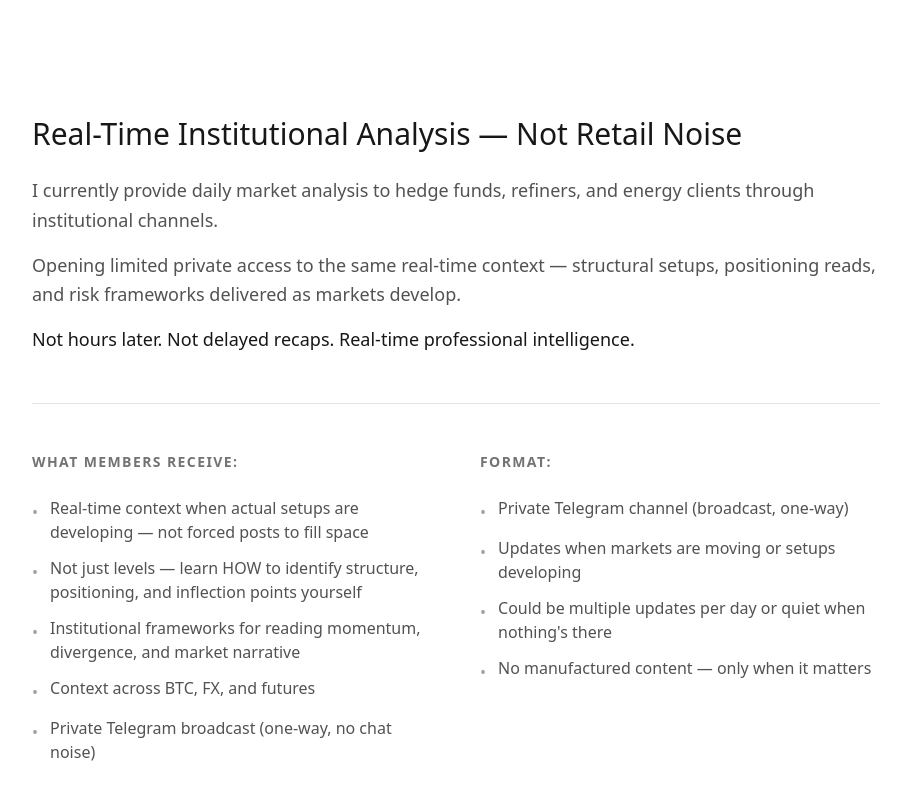
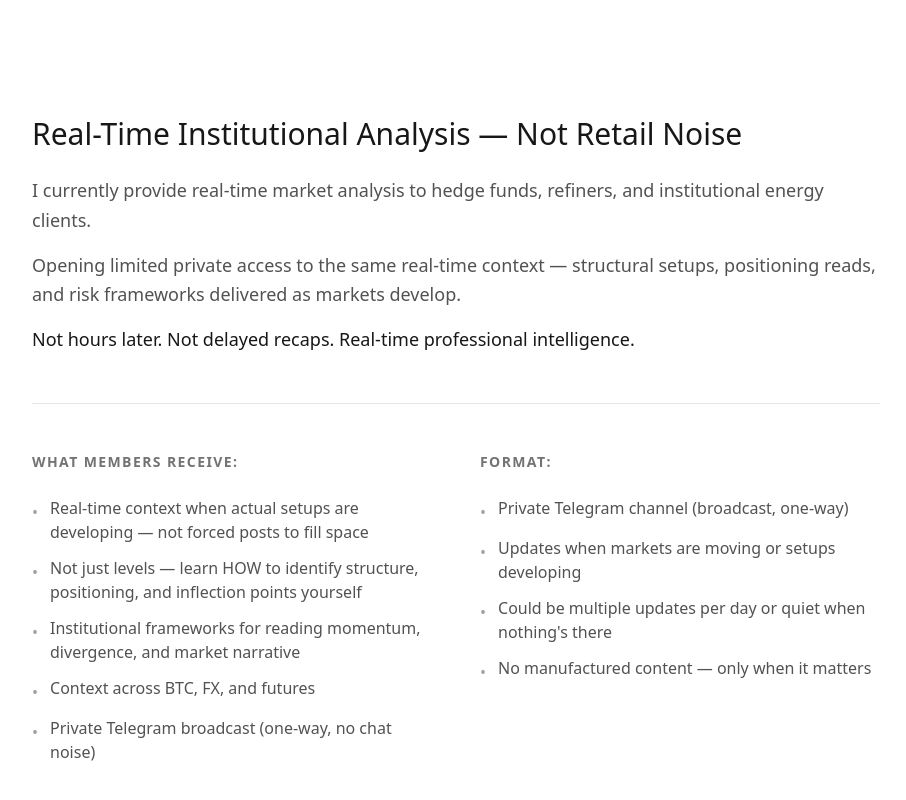
Before and after one commit to apurva670/meridian-early, a Next.js app: page / in a window 1280 px wide. Shown: the part 1147-1947 px from the top of the page, without its empty margins (184-1090 px from the left). Built offline with nearby package versions, Linux system fonts and the light colour scheme; no server answers.

Commit message:
Update WHAT THIS IS introductory paragraph

```diff
--- a/src/app/page.tsx
+++ b/src/app/page.tsx
@@ -93,8 +93,7 @@ export default function Home() {
                 </h2>
                 <div className="space-y-4 text-neutral-600 font-light text-lg leading-relaxed">
                   <p>
-                    I currently provide daily market analysis to hedge funds, refiners, and
-                    energy clients through institutional channels.
+                    I currently provide real-time market analysis to hedge funds, refiners, and institutional energy clients.
                   </p>
                   <p>
                     Opening limited private access to the same real-time context — structural
```
